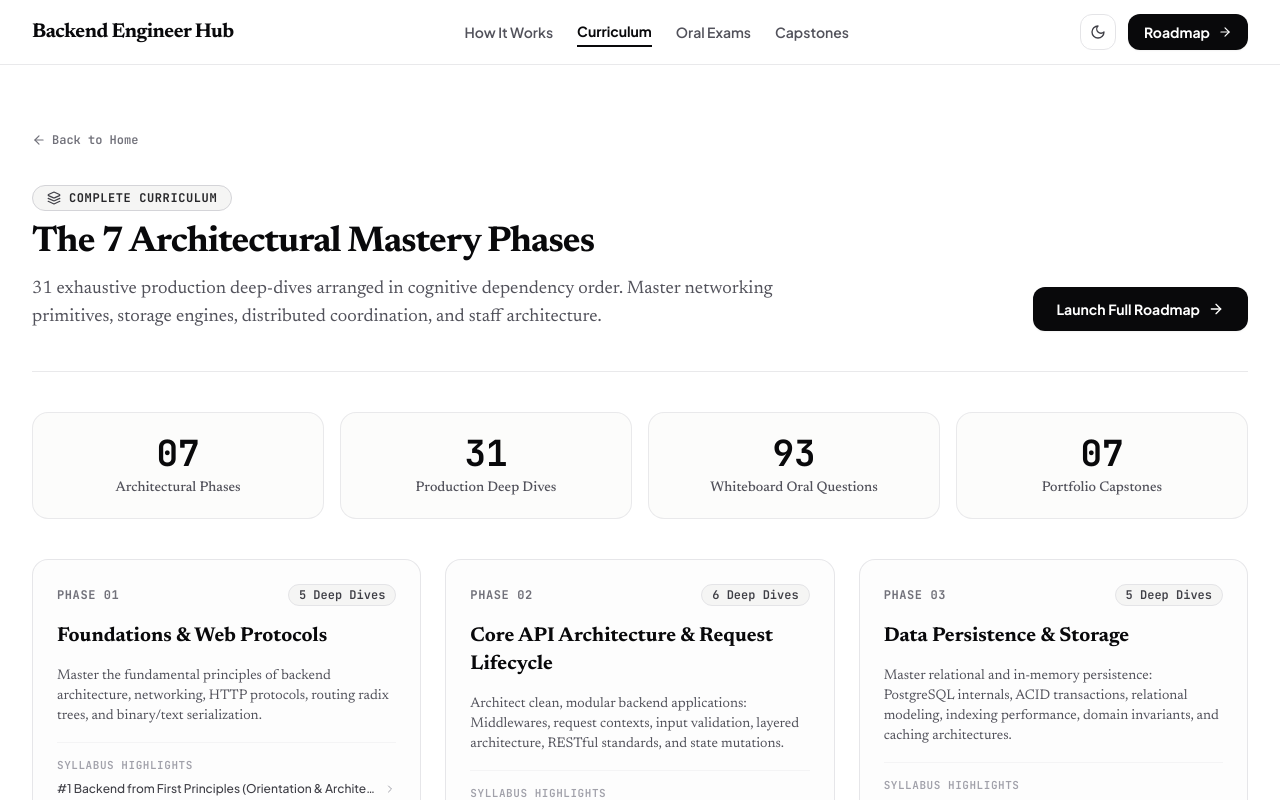
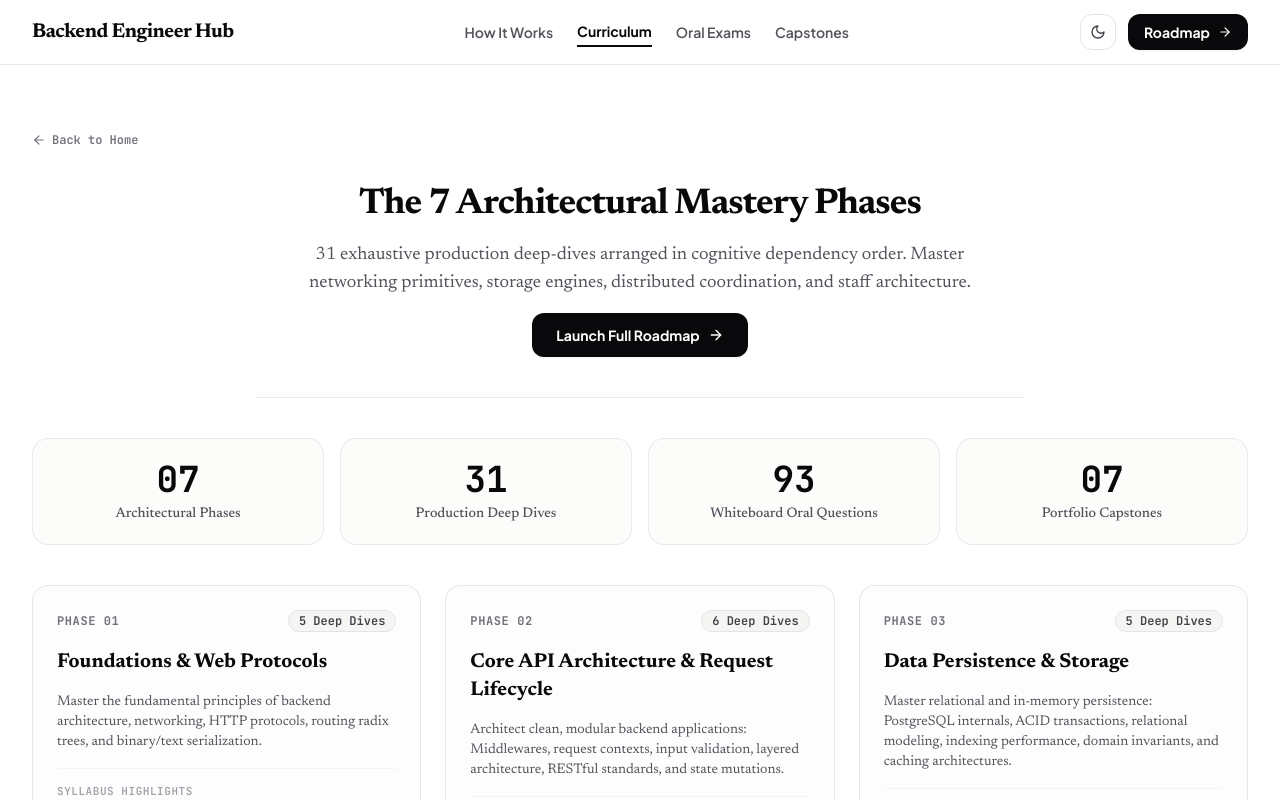
Before and after one commit to yared2124/Roadmap-Backend-Engineers, a Next.js app: page / in a window 1280 px wide. Both pictures are taken after a click on the button "Curriculum". Shown: the top 800 px of the page. Built offline with nearby package versions, Linux system fonts and the light colour scheme.

Commit message:
style(curriculum): remove badge and center curriculum heading and description

```diff
--- a/src/components/PortfolioHome.tsx
+++ b/src/components/PortfolioHome.tsx
@@ -4,7 +4,6 @@ import React, { useState, useEffect } from "react";
 import {
   ArrowRight,
   ArrowLeft,
-  Layers,
   Terminal,
   Mic,
   CheckCircle2,
@@ -398,23 +397,17 @@ export function PortfolioHome({
           </div>
 
           {/* Header */}
-          <div className="flex flex-col md:flex-row md:items-end justify-between gap-6 pb-10 border-b border-zinc-200/80 dark:border-[#2C2A26]">
-            <div className="max-w-3xl space-y-3">
-              <div className="inline-flex items-center gap-2 rounded-full border border-zinc-300 dark:border-[#2C2A26] bg-stone-100 dark:bg-[#1A1917] px-3.5 py-1 text-xs font-mono font-bold uppercase tracking-wider text-zinc-800 dark:text-[#D5CFBF]">
-                <Layers className="h-3.5 w-3.5 text-zinc-700 dark:text-[#D5CFBF]" />
-                <span>Complete Curriculum</span>
-              </div>
-              <h2 className="text-2xl sm:text-3xl lg:text-4xl font-serif font-bold tracking-tight text-zinc-950 dark:text-[#F3EFE6]">
-                The 7 Architectural Mastery Phases
-              </h2>
-              <p className="text-base sm:text-lg font-serif text-zinc-600 dark:text-[#DDD7CD] leading-relaxed">
-                31 exhaustive production deep-dives arranged in cognitive dependency order. Master networking primitives, storage engines, distributed coordination, and staff architecture.
-              </p>
-            </div>
+          <div className="text-center flex flex-col items-center max-w-3xl mx-auto space-y-4 pb-10 border-b border-zinc-200/80 dark:border-[#2C2A26]">
+            <h2 className="text-2xl sm:text-3xl lg:text-4xl font-serif font-bold tracking-tight text-zinc-950 dark:text-[#F3EFE6]">
+              The 7 Architectural Mastery Phases
+            </h2>
+            <p className="text-base sm:text-lg font-serif text-zinc-600 dark:text-[#DDD7CD] leading-relaxed max-w-2xl mx-auto">
+              31 exhaustive production deep-dives arranged in cognitive dependency order. Master networking primitives, storage engines, distributed coordination, and staff architecture.
+            </p>
 
             <button
               onClick={() => onEnterRoadmap()}
-              className="inline-flex items-center gap-2 rounded-xl bg-zinc-950 px-6 py-3 text-xs sm:text-sm font-bold text-white hover:bg-zinc-800 dark:bg-[#F3EFE6] dark:text-[#141312] dark:hover:bg-white transition-all shrink-0 shadow-sm"
+              className="mt-2 inline-flex items-center gap-2 rounded-xl bg-zinc-950 px-6 py-3 text-xs sm:text-sm font-bold text-white hover:bg-zinc-800 dark:bg-[#F3EFE6] dark:text-[#141312] dark:hover:bg-white transition-all shrink-0 shadow-sm"
             >
               <span>Launch Full Roadmap</span>
               <ArrowRight className="h-4 w-4" />
```
